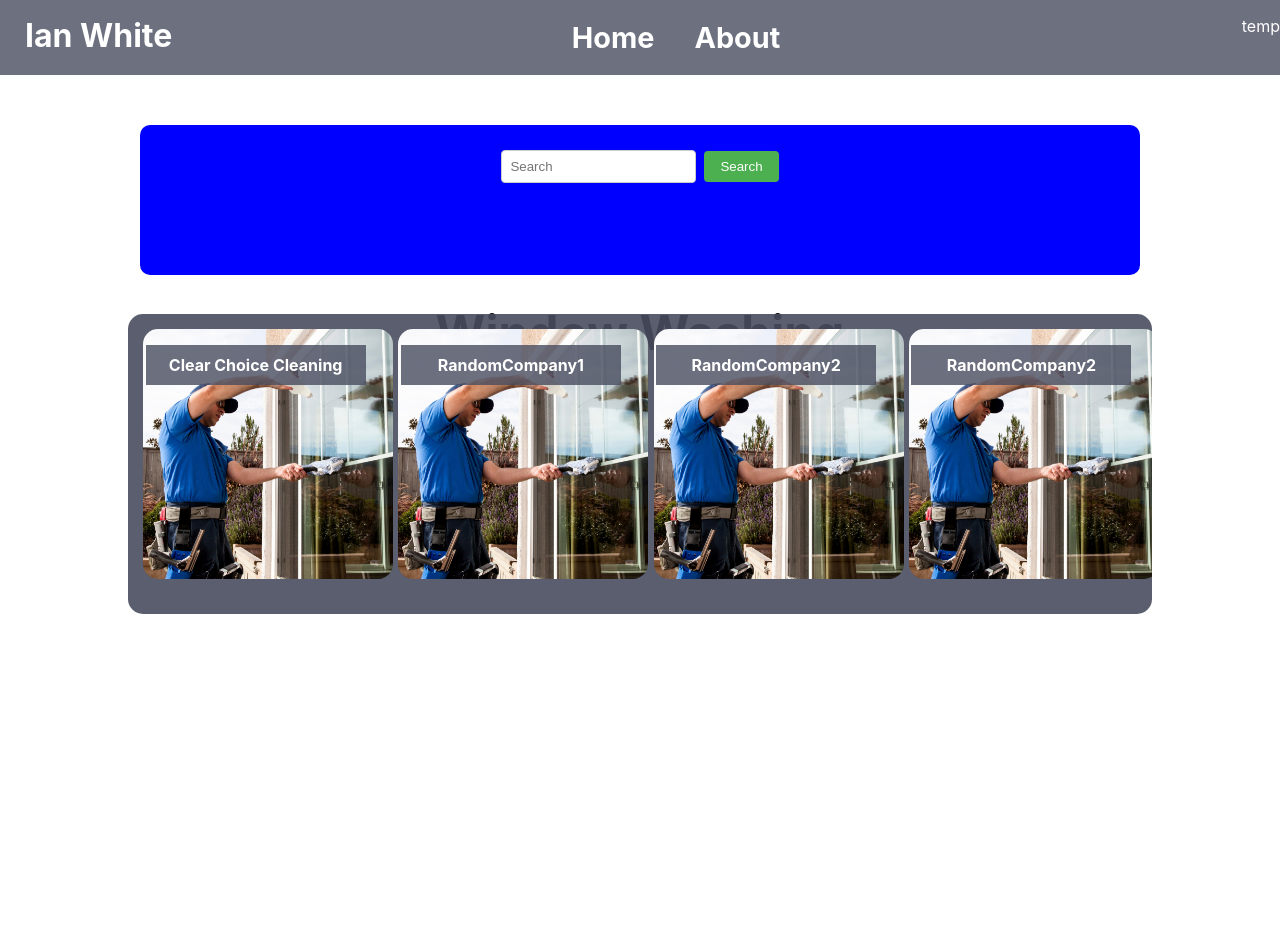
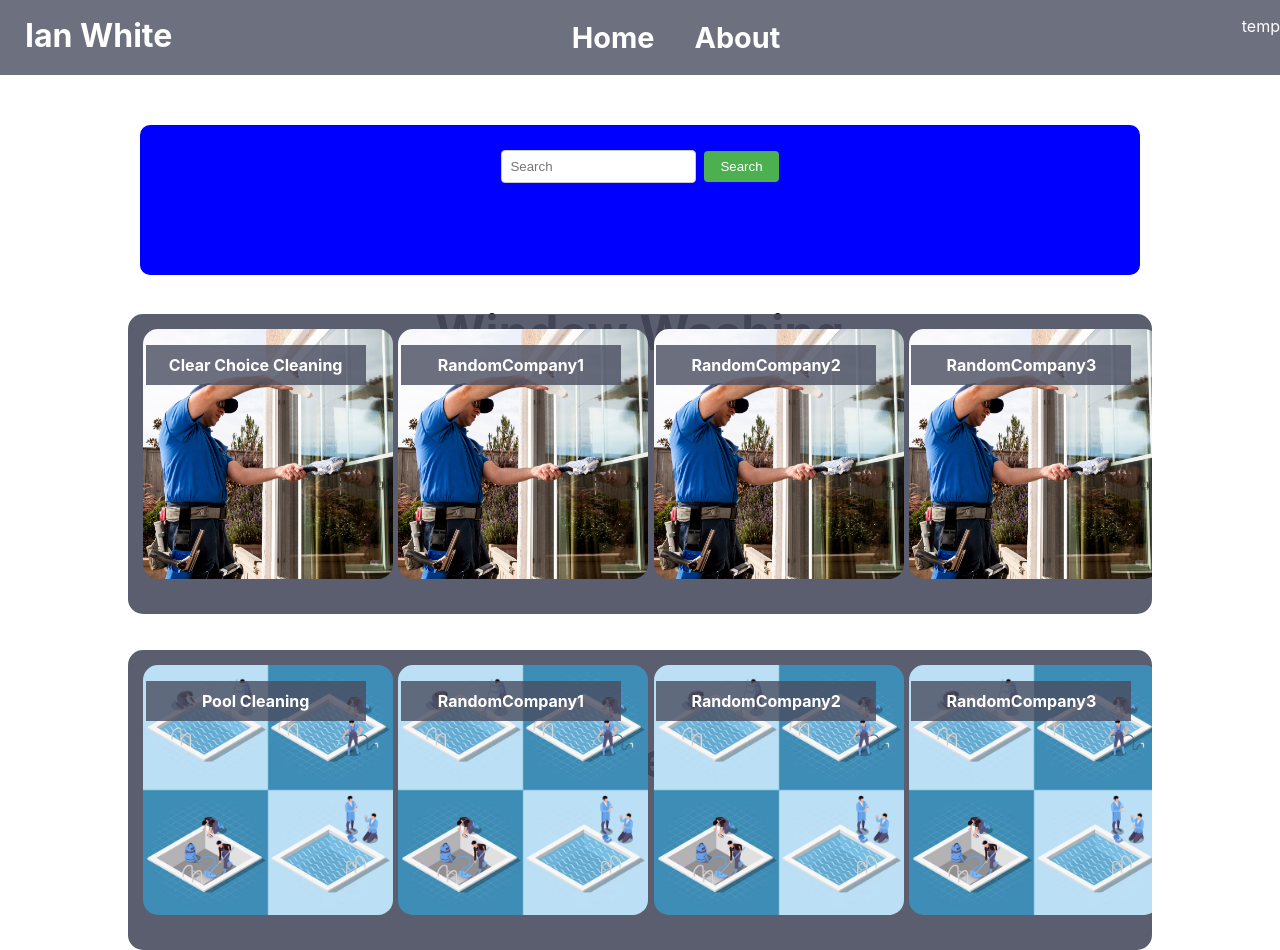
Before and after one commit to ianwhite355/find-a-pro, a React (Create React App) app in the folder my-app/: page / in a window 1280 px wide. Before the commit the page ends 800 px from the top, so only its background shows below. Built offline with nearby package versions, Linux system fonts and the light colour scheme.

Commit message:
this is saving just not much

```diff
--- /dev/null
+++ b/my-app/src/datatemp.js
@@ -0,0 +1,93 @@
+import windowWash from "./images/windowWashing.png"
+import poolclean from "./images/poolcleaning.avif"
+
+
+export const windowWashing = [
+    {
+        id: 'clearChoiceCleaning',
+        name: 'Clear Choice Cleaning',
+        image: windowWash
+    },
+
+    {
+        id: 'RandomCompany1',
+        name: 'RandomCompany1',
+        image: windowWash
+    },
+
+    {
+        id: 'RandomCompany2',
+        name: 'RandomCompany2',
+        image: windowWash
+    },
+
+    {
+        id: 'RandomCompany3',
+        name: 'RandomCompany3',
+        image: windowWash
+    },
+
+    {
+        id: 'RandomCompany4',
+        name: 'RandomCompany4',
+        image: windowWash
+    },
+
+    {
+        id: 'RandomCompany5',
+        name: 'RandomCompany5',
+        image: windowWash
+    },
+
+    {
+        id: 'RandomCompany6',
+        name: 'RandomCompany6',
+        image: windowWash
+    },
+
+];
+
+export const poolCleaning = [
+    {
+        id: 'poolCleaning',
+        name: 'Pool Cleaning',
+        image: poolclean
+    },
+
+    {
+        id: 'RandomCompany1',
+        name: 'RandomCompany1',
+        image: poolclean
+    },
+
+    {
+        id: 'RandomCompany2',
+        name: 'RandomCompany2',
+        image: poolclean
+    },
+
+    {
+        id: 'RandomCompany3',
+        name: 'RandomCompany3',
+        image: poolclean
+    },
+
+    {
+        id: 'RandomCompany4',
+        name: 'RandomCompany4',
+        image: poolclean
+    },
+
+    {
+        id: 'RandomCompany5',
+        name: 'RandomCompany5',
+        image: poolclean
+    },
+
+    {
+        id: 'RandomCompany6',
+        name: 'RandomCompany6',
+        image: poolclean
+    },
+
+];
--- a/my-app/src/homepage.js
+++ b/my-app/src/homepage.js
@@ -1,19 +1,20 @@
-import { windowWashing } from "./tempdata"
+import { windowWashing } from "./datatemp"
 import styled from "styled-components"
 import React, { useState } from 'react';
 import { Link } from 'react-router-dom';
+import { poolCleaning } from "./datatemp";
 
 const HomePage = () => {
     const [searchValue, setSearchValue] = useState('');
 
     const handleInputChange = (event) => {
-      setSearchValue(event.target.value);
+        setSearchValue(event.target.value);
     };
 
     const handleSubmit = (event) => {
-      event.preventDefault();
+        event.preventDefault();
       // Perform search or other actions with searchValue
-      console.log('Search value:', searchValue);
+        console.log('Search value:', searchValue);
     };
 
     return (
@@ -26,8 +27,8 @@ const HomePage = () => {
         </MainBar>
         <Background>
             <MyProjects>
-                <Title>Window Washing</Title>
-                <Projects>
+                <WindowTitle>Window Washing</WindowTitle>
+                <Window>
                 {windowWashing.map((user) => (
                     <ADiv key={user.id}>
                         <ProjectName>{user.name}</ProjectName>
@@ -35,7 +36,19 @@ const HomePage = () => {
                         <ProjectImg src={user.image}/>
                     </ADiv>
                 ))}
-                </Projects>
+                </Window>
+            </MyProjects>
+            <MyProjects>
+                <PoolTitle>Pool Cleaning</PoolTitle>
+                <Pool>
+                {poolCleaning.map((user) => (
+                    <ADiv key={user.id}>
+                        <ProjectName>{user.name}</ProjectName>
+                        <ProjectBook>Book Now!</ProjectBook>
+                        <ProjectImg src={user.image}/>
+                    </ADiv>
+                ))}
+                </Pool>
             </MyProjects>
         </Background>
         </div>
@@ -87,7 +100,14 @@ const Background = styled.div`
 `
 
 
-const Title = styled.p`
+const MyProjects = styled.div`
+    align-items: center;
+    height: 100%;
+
+
+`
+
+const WindowTitle = styled.p`
     font-size:3em;
     text-align: center;
     color: white;
@@ -97,16 +117,7 @@ const Title = styled.p`
     color: black;
 `
 
-
-const MyProjects = styled.div`
-    align-items: center;
-    height: 100%;
-
-
-`
-
-
-const Projects = styled.div`
+const Window = styled.div`
     display: flex;
     flex-wrap: nowrap;
     position: absolute;
@@ -138,6 +149,51 @@ const Projects = styled.div`
         border-radius: 4px;
     }
 `;
+
+const PoolTitle = styled.p`
+    font-size:3em;
+    text-align: center;
+    color: white;
+    font-weight: bold;
+    position: relative;
+    top: 500px;
+    color: black;
+`
+
+const Pool = styled.div`
+    display: flex;
+    flex-wrap: nowrap;
+    position: absolute;
+    top: 100%;
+    left: 50%;
+    transform: translate(-50%,-50%);
+    color: white;
+    background-color: rgba(73, 77, 95, 0.9);
+    width: 80%;
+    border-radius: 15px;
+    height: 300px;
+    overflow-x: scroll;
+
+    scrollbar-width: thin;
+    scrollbar-color: #888888 #f4f4f4;
+    scrollbar-track-color: #f4f4f4;
+    scrollbar-face-color: #888888;
+
+    &::-webkit-scrollbar {
+        width: 8px;
+    }
+
+    &::-webkit-scrollbar-track {
+        background-color: #f4f4f4;
+    }
+
+    &::-webkit-scrollbar-thumb {
+        background-color: #888888;
+        border-radius: 4px;
+    }
+`;
+
+
 
 const ADiv = styled.div`
     position: relative;
@@ -195,7 +251,4 @@ const ProjectBook = styled.p`
 
 
 
-
-
-
 export default HomePage
--- a/my-app/src/tempdata.js
+++ /dev/null
@@ -1,46 +0,0 @@
-import windowWash from "./images/windowWashing.png"
-
-export const windowWashing = [
-    {
-        id: 'clearChoiceCleaning',
-        name: 'Clear Choice Cleaning',
-        image: windowWash
-    },
-
-    {
-        id: 'RandomCompany1',
-        name: 'RandomCompany1',
-        image: windowWash
-    },
-
-    {
-        id: 'RandomCompany2',
-        name: 'RandomCompany2',
-        image: windowWash
-    },
-
-    {
-        id: 'RandomCompany2',
-        name: 'RandomCompany2',
-        image: windowWash
-    },
-
-    {
-        id: 'RandomCompany2',
-        name: 'RandomCompany2',
-        image: windowWash
-    },
-
-    {
-        id: 'RandomCompany2',
-        name: 'RandomCompany2',
-        image: windowWash
-    },
-
-    {
-        id: 'RandomCompany2',
-        name: 'RandomCompany2',
-        image: windowWash
-    },
-
-];
```
Also changed, not shown: my-app/src/images/poolcleaning.avif (added).
